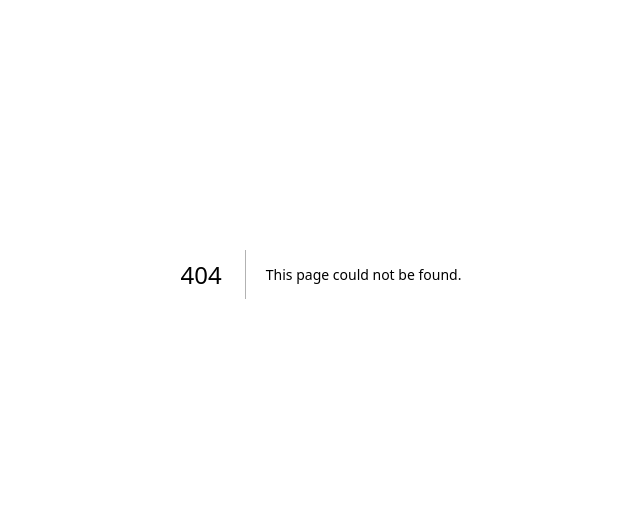
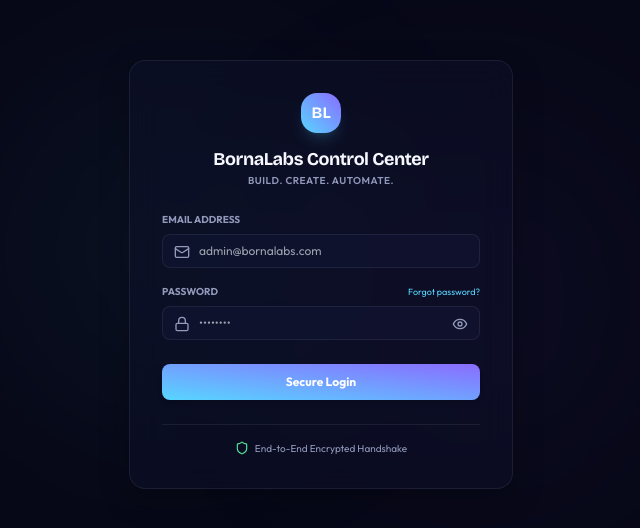
Before and after one commit to EarnifyTeam/bornalabs-admin, a Next.js app: page /login in a window 1280 px wide. Before the commit this address had no page. Shown: the part 126-654 px from the top of the page, without its empty margins (319-959 px from the left). Built offline with nearby package versions, Linux system fonts and the light colour scheme.

Commit message:
feat: implement auth pages (login, logout, forgot-password) under (auth) route group

```diff
--- /dev/null
+++ b/src/app/(auth)/forgot-password/page.tsx
@@ -0,0 +1,76 @@
+"use client";
+
+import React, { useState } from "react";
+import { Mail, ArrowLeft, CheckCircle2 } from "lucide-react";
+import Link from "next/link";
+import { GlassCard } from "@/components/glass-card";
+
+export default function ForgotPasswordPage() {
+  const [email, setEmail] = useState("");
+  const [submitted, setSubmitted] = useState(false);
+
+  const handleSubmit = (e: React.FormEvent) => {
+    e.preventDefault();
+    setSubmitted(true);
+  };
+
+  return (
+    <div className="min-h-screen bg-bg text-foreground relative flex items-center justify-center p-4">
+      <div className="absolute top-1/4 left-1/4 w-[350px] h-[350px] rounded-full bg-cyan/5 blur-[100px] pointer-events-none" />
+      <div className="absolute bottom-1/4 right-1/4 w-[350px] h-[350px] rounded-full bg-violet/5 blur-[100px] pointer-events-none" />
+
+      <GlassCard hoverable={false} className="w-full max-w-sm flex flex-col gap-6 p-8">
+        <div className="flex flex-col items-center gap-3 text-center">
+          <div className="w-10 h-10 rounded-lg bg-gradient-to-tr from-cyan to-violet flex items-center justify-center font-bricolage text-base font-bold shadow-lg shadow-cyan/15 text-white">
+            BL
+          </div>
+          <div>
+            <h2 className="font-bricolage font-bold text-lg tracking-tight">Reset Password</h2>
+            <p className="text-[10px] text-muted">We will send a reset link to your administrator email.</p>
+          </div>
+        </div>
+
+        {submitted ? (
+          <div className="flex flex-col items-center text-center gap-3 p-4 border border-green/20 bg-green/5 rounded-sm">
+            <CheckCircle2 className="w-8 h-8 text-green animate-bounce" />
+            <div className="text-xs">
+              <p className="font-bold text-foreground">Reset Link Transmitted</p>
+              <p className="text-muted mt-1">If {email} is registered, you will receive password reset instructions shortly.</p>
+            </div>
+            <Link href="/login" className="text-cyan text-[11px] font-bold mt-2 flex items-center gap-1">
+              <ArrowLeft className="w-3.5 h-3.5" /> Back to Login
+            </Link>
+          </div>
+        ) : (
+          <form onSubmit={handleSubmit} className="flex flex-col gap-4 text-xs">
+            <div className="flex flex-col gap-1.5">
+              <label className="text-muted font-bold text-[10px] uppercase">Email Address</label>
+              <div className="relative">
+                <Mail className="w-4 h-4 text-muted absolute left-3 top-2.5" />
+                <input
+                  type="email"
+                  required
+                  value={email}
+                  onChange={(e) => setEmail(e.target.value)}
+                  placeholder="admin@bornalabs.com"
+                  className="bg-surface2/40 border border-border rounded-sm py-2 pl-9 pr-4 text-foreground focus:outline-none w-full focus:border-border-active transition-all"
+                />
+              </div>
+            </div>
+
+            <button
+              type="submit"
+              className="w-full text-center text-xs font-bold text-white bg-gradient-to-tr from-cyan to-violet py-2.5 rounded-sm shadow-md hover:opacity-90 transition-all mt-2"
+            >
+              Send Reset Instructions
+            </button>
+
+            <Link href="/login" className="text-muted hover:text-foreground text-[10px] font-semibold text-center mt-2 flex items-center justify-center gap-1">
+              <ArrowLeft className="w-3.5 h-3.5" /> Return to Login
+            </Link>
+          </form>
+        )}
+      </GlassCard>
+    </div>
+  );
+}
--- /dev/null
+++ b/src/app/(auth)/login/page.tsx
@@ -0,0 +1,125 @@
+"use client";
+
+import React, { useState } from "react";
+import { useRouter } from "next/navigation";
+import { Key, Mail, Lock, Shield, Eye, EyeOff } from "lucide-react";
+import { GlassCard } from "@/components/glass-card";
+
+export default function LoginPage() {
+  const router = useRouter();
+  const [email, setEmail] = useState("");
+  const [password, setPassword] = useState("");
+  const [showPassword, setShowPassword] = useState(false);
+  const [error, setError] = useState("");
+  const [loading, setLoading] = useState(false);
+
+  const handleSubmit = async (e: React.FormEvent) => {
+    e.preventDefault();
+    setError("");
+    setLoading(true);
+
+    try {
+      const response = await fetch("/api/auth/login", {
+        method: "POST",
+        headers: { "Content-Type": "application/json" },
+        body: JSON.stringify({ email, password }),
+      });
+
+      const data = await response.json();
+
+      if (!response.ok) {
+        setError(data.error || "Something went wrong.");
+      } else {
+        // Direct redirect to main dashboard
+        router.push("/");
+        router.refresh();
+      }
+    } catch (err) {
+      setError("Failed to connect to authentication server.");
+    } finally {
+      setLoading(false);
+    }
+  };
+
+  return (
+    <div className="min-h-screen bg-bg text-foreground relative flex items-center justify-center p-4">
+      {/* Visual background accents */}
+      <div className="absolute top-1/4 left-1/4 w-[350px] h-[350px] rounded-full bg-cyan/5 blur-[100px] pointer-events-none" />
+      <div className="absolute bottom-1/4 right-1/4 w-[350px] h-[350px] rounded-full bg-violet/5 blur-[100px] pointer-events-none" />
+
+      <GlassCard hoverable={false} className="w-full max-w-sm flex flex-col gap-6 p-8">
+        {/* Brand Header */}
+        <div className="flex flex-col items-center gap-3 text-center">
+          <div className="w-10 h-10 rounded-lg bg-gradient-to-tr from-cyan to-violet flex items-center justify-center font-bricolage text-base font-bold shadow-lg shadow-cyan/15 text-white">
+            BL
+          </div>
+          <div>
+            <h2 className="font-bricolage font-bold text-lg tracking-tight">BornaLabs Control Center</h2>
+            <p className="text-[10px] text-muted tracking-wider uppercase font-semibold">Build. Create. Automate.</p>
+          </div>
+        </div>
+
+        {error && (
+          <div className="border border-red/20 bg-red/5 text-red text-[11px] p-3 rounded-sm text-center font-semibold">
+            Error: {error}
+          </div>
+        )}
+
+        <form onSubmit={handleSubmit} className="flex flex-col gap-4 text-xs">
+          <div className="flex flex-col gap-1.5">
+            <label className="text-muted font-bold text-[10px] uppercase">Email Address</label>
+            <div className="relative">
+              <Mail className="w-4 h-4 text-muted absolute left-3 top-2.5" />
+              <input
+                type="email"
+                required
+                value={email}
+                onChange={(e) => setEmail(e.target.value)}
+                placeholder="admin@bornalabs.com"
+                className="bg-surface2/40 border border-border rounded-sm py-2 pl-9 pr-4 text-foreground focus:outline-none w-full focus:border-border-active transition-all"
+              />
+            </div>
+          </div>
+
+          <div className="flex flex-col gap-1.5">
+            <div className="flex justify-between items-center">
+              <label className="text-muted font-bold text-[10px] uppercase">Password</label>
+              <a href="/forgot-password" className="text-[9px] text-cyan hover:underline">Forgot password?</a>
+            </div>
+            <div className="relative">
+              <Lock className="w-4 h-4 text-muted absolute left-3 top-2.5" />
+              <input
+                type={showPassword ? "text" : "password"}
+                required
+                value={password}
+                onChange={(e) => setPassword(e.target.value)}
+                placeholder="••••••••"
+                className="bg-surface2/40 border border-border rounded-sm py-2 pl-9 pr-10 text-foreground focus:outline-none w-full focus:border-border-active transition-all"
+              />
+              <button
+                type="button"
+                onClick={() => setShowPassword(!showPassword)}
+                className="absolute right-3 top-2.5 text-muted hover:text-foreground"
+              >
+                {showPassword ? <EyeOff className="w-4 h-4" /> : <Eye className="w-4 h-4" />}
+              </button>
+            </div>
+          </div>
+
+          <button
+            type="submit"
+            disabled={loading}
+            className="w-full text-center text-xs font-bold text-white bg-gradient-to-tr from-cyan to-violet py-2.5 rounded-sm shadow-md hover:opacity-90 transition-all mt-2 disabled:opacity-50 disabled:cursor-not-allowed"
+          >
+            {loading ? "Authenticating Session..." : "Secure Login"}
+          </button>
+        </form>
+
+        <div className="text-center text-[10px] text-muted flex items-center justify-center gap-1.5 border-t border-border pt-4">
+          <Shield className="w-3.5 h-3.5 text-green" />
+          End-to-End Encrypted Handshake
+        </div>
+      </GlassCard>
+    </div>
+  );
+}
--- /dev/null
+++ b/src/app/(auth)/logout/page.tsx
@@ -0,0 +1,10 @@
+import { cookies } from "next/headers";
+import { redirect } from "next/navigation";
+
+export default function LogoutPage() {
+  // Delete the administrative session cookie
+  cookies().delete("borna_session");
+
+  // Redirect back to login portal
+  redirect("/login");
+}
```
